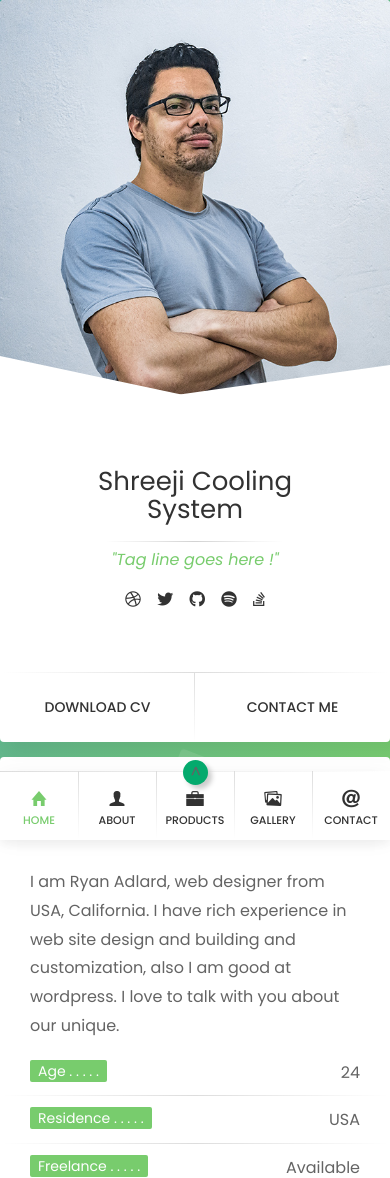
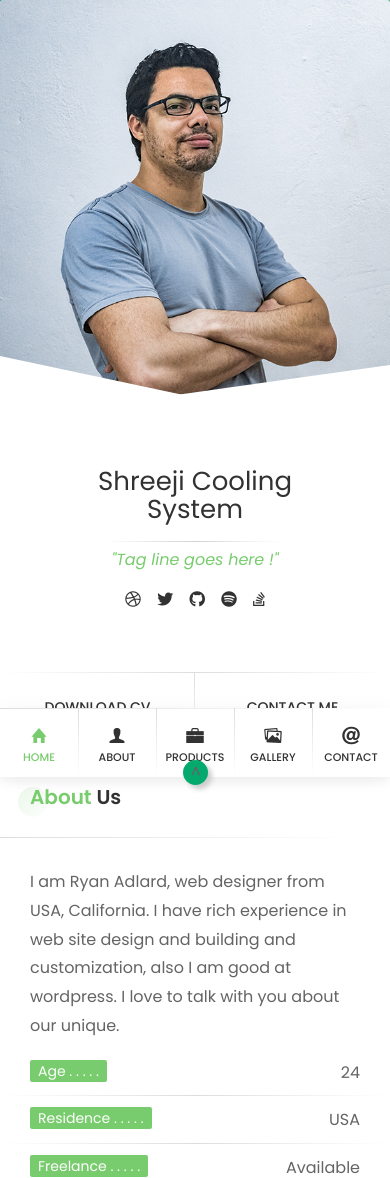
Before and after one commit to dwarcash/v-card, a PHP site: page / in a window 390 px wide. Shown: the top 1178 px of the page. Run offline with PHP 8.4, Linux system fonts and the light colour scheme; some libraries are stand-ins or nearby versions; some web fonts are replaced.

Commit message:
vh testing

```diff
--- a/assets/css/new-skin/new-skin.css
+++ b/assets/css/new-skin/new-skin.css
@@ -669,7 +669,7 @@ input[type="file"] {
 		position: fixed;
 		left: 0;
 		right: 0;
-		top: calc(100vh - 69px);
+		top: calc(100vh - 132px);
 		width: auto;
 		height: 64px;
 		max-width: 100%;
```
